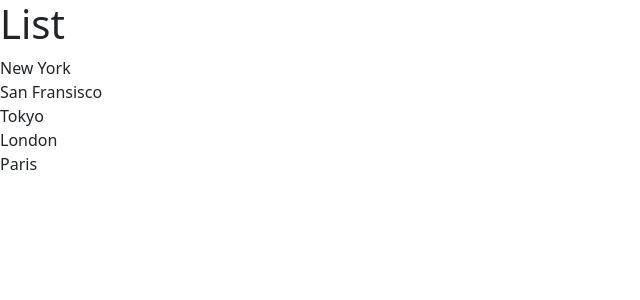
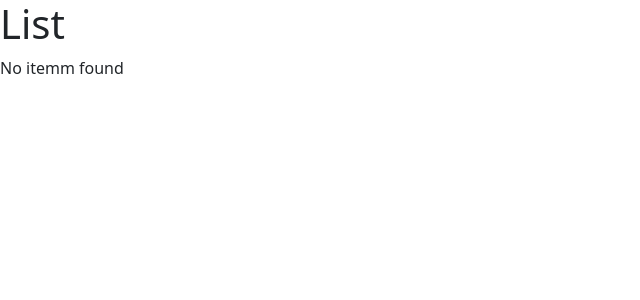
Before and after one commit to Jdubstep1357/React, a React (Vite) app: page / in a window 1280 px wide. Shown: the top 300 px of the page, without its empty margins (0-640 px from the left). Built offline with nearby package versions, Linux system fonts and the light colour scheme.

Commit message:
Building_Components_Conditional_Rendering

```diff
--- a/src/components/ListGroup.tsx
+++ b/src/components/ListGroup.tsx
@@ -2,13 +2,18 @@
 // src/components/ListGroup.tsx
 function ListGroup() {
 
-    const items = [
+    let items = [
         'New York',
         'San Fransisco',
         'Tokyo',
         'London',
         'Paris'
     ];
+    items = [];
+
+
+
+
 
     // take each element and convert it to a different type
     items.map(item => <li>{ item } </li>)
@@ -16,6 +21,9 @@ function ListGroup() {
   return (
    <>
     <h1>List</h1>
+    { /* writing Javascript in JSX markup */
+        items.length === 0 && <p>No itemm found</p>
+    }
       <ul className="list-group">
 
         {/* key: each list should have a uniquie key to keep track of items. when things are added or removed dynamically
```
